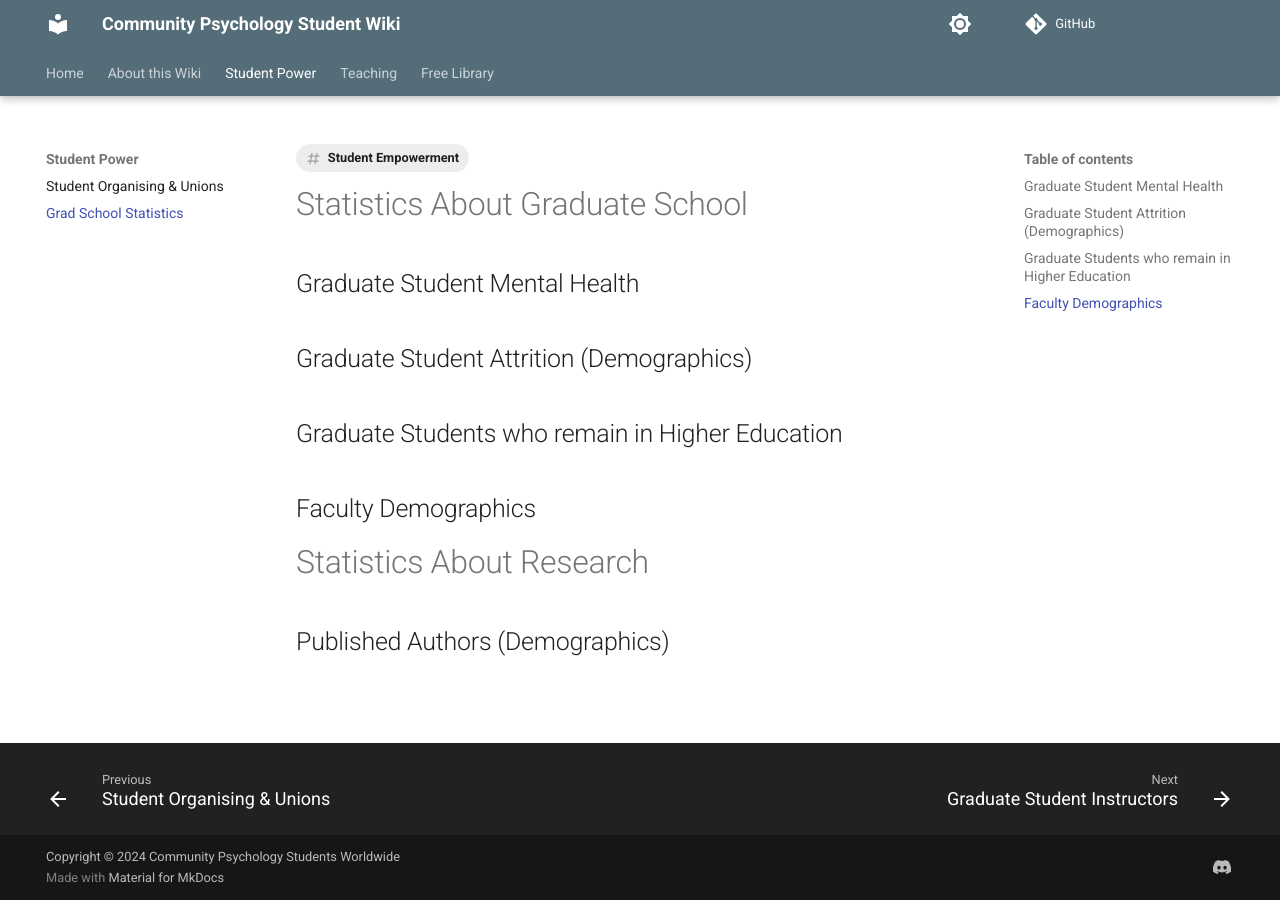
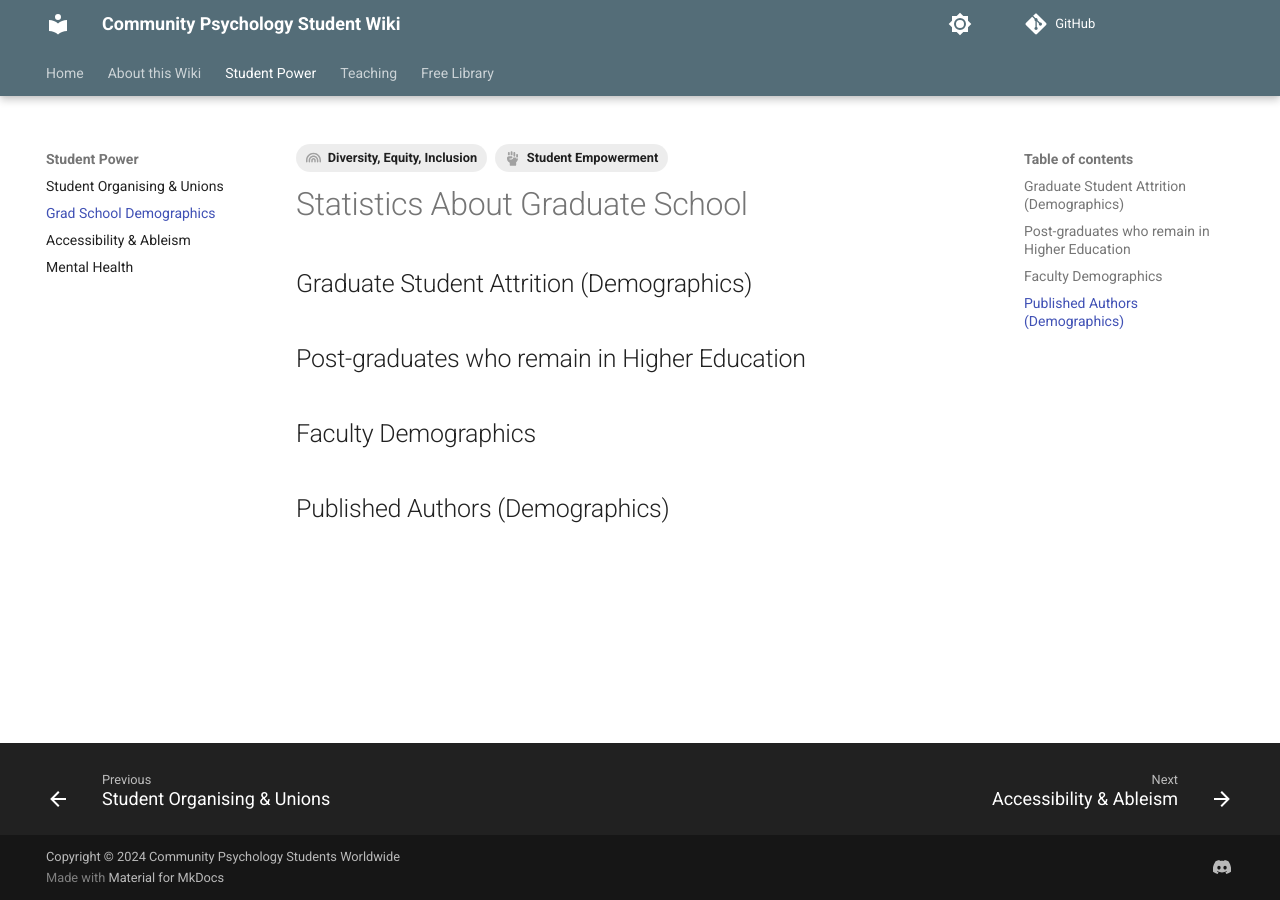
Before and after one commit to studentwiki/studentwiki.github.io, an MkDocs documentation site: the page built from docs/Student-Power/student-stats.md, in a window 1280 px wide. Built offline with MkDocs 1.6.1 and Material for MkDocs 9.7.7, drawn with Linux system fonts in a browser that asks for light colours; comment, search, counter and statistics services are not loaded.

Commit message:
added icons and outline materials

```diff
--- a/docs/Student-Power/student-stats.md
+++ b/docs/Student-Power/student-stats.md
@@ -1,18 +1,15 @@
 ---
 tags:
     - Student Empowerment
+    - Diversity, Equity, Inclusion
 ---
 
 # Statistics About Graduate School
 
-## Graduate Student Mental Health
-
 ## Graduate Student Attrition (Demographics)
 
-## Graduate Students who remain in Higher Education
+## Post-graduates who remain in Higher Education
 
 ## Faculty Demographics
 
-# Statistics About Research
-
 ## Published Authors (Demographics)
--- a/mkdocs.yml
+++ b/mkdocs.yml
@@ -36,14 +36,23 @@ theme:
         toggle:
           icon: material/brightness-4
           name: Switch to light mode
- # icon:
-    #tag:
-    #  teach: bootstrap/backpack2
+  icon:
+    tag:
+      teach: fontawesome/solid/person-chalkboard
+      empower: fontawesome/solid/hand-fist
+      dei: fontawesome/solid/rainbow
+      mh: fontawesome/solid/dove
+      access: octicons/accessibility-inset-16
+      action: fontawesome/solid/bullhorn
 
 extra:
   tags:
     Teaching: teach
     Student Empowerment: empower
+    Diversity, Equity, Inclusion: dei
+    Accessibility: access
+    Mental Health: mh
+    Call to Action: action
   social:
      - icon: fontawesome/brands/discord
        link: https://discord.gg/DhXS3xFAyk
@@ -59,7 +68,9 @@ nav:
       #- Tags: Extras/tags.md
   - Student Power:
       - Student Organising & Unions: Student-Power/student-organising.md
-      - Grad School Statistics: Student-Power/student-stats.md
+      - Grad School Demographics: Student-Power/student-stats.md
+      - Accessibility & Ableism: Student-Power/student-accessibility.md
+      - Mental Health: Student-Power/student-mh.md
   - Teaching:
       - Graduate Student Instructors: Teaching/gradinstructors.md
       - Critical Educational Praxis: Teaching/critical-ed-praxis.md
@@ -73,12 +84,13 @@ markdown_extensions:
   - pymdownx.superfences
   - toc:
       permalink: true
-  - pymdownx.emoji:
-      emoji_index: !!python/name:material.extensions.emoji.twemoji
-      emoji_generator: !!python/name:material.extensions.emoji.to_svg
-      options:
-        custom_icons:
-          - overrides/.icons
+  - tables
+  #- pymdownx.emoji:
+   #   emoji_index: !!python/name:material.extensions.emoji.twemoji
+    #  emoji_generator: !!python/name:material.extensions.emoji.to_svg
+     # options:
+      #  custom_icons:
+       #   - overrides/.icons
 
 plugins:
   - tags:
```
Also changed, not shown: docs/Student-Power/student-accessibility.md (added, +19 -0 lines), docs/Student-Power/student-mh.md (added, +11 -0 lines), docs/Student-Power/student-organising.md (+1 -0 lines), docs/Teaching/attacks-dei-higher-ed.md (+2 -0 lines), docs/Teaching/critical-ed-praxis.md (+1 -0 lines), docs/index.md (+7 -1 lines).
